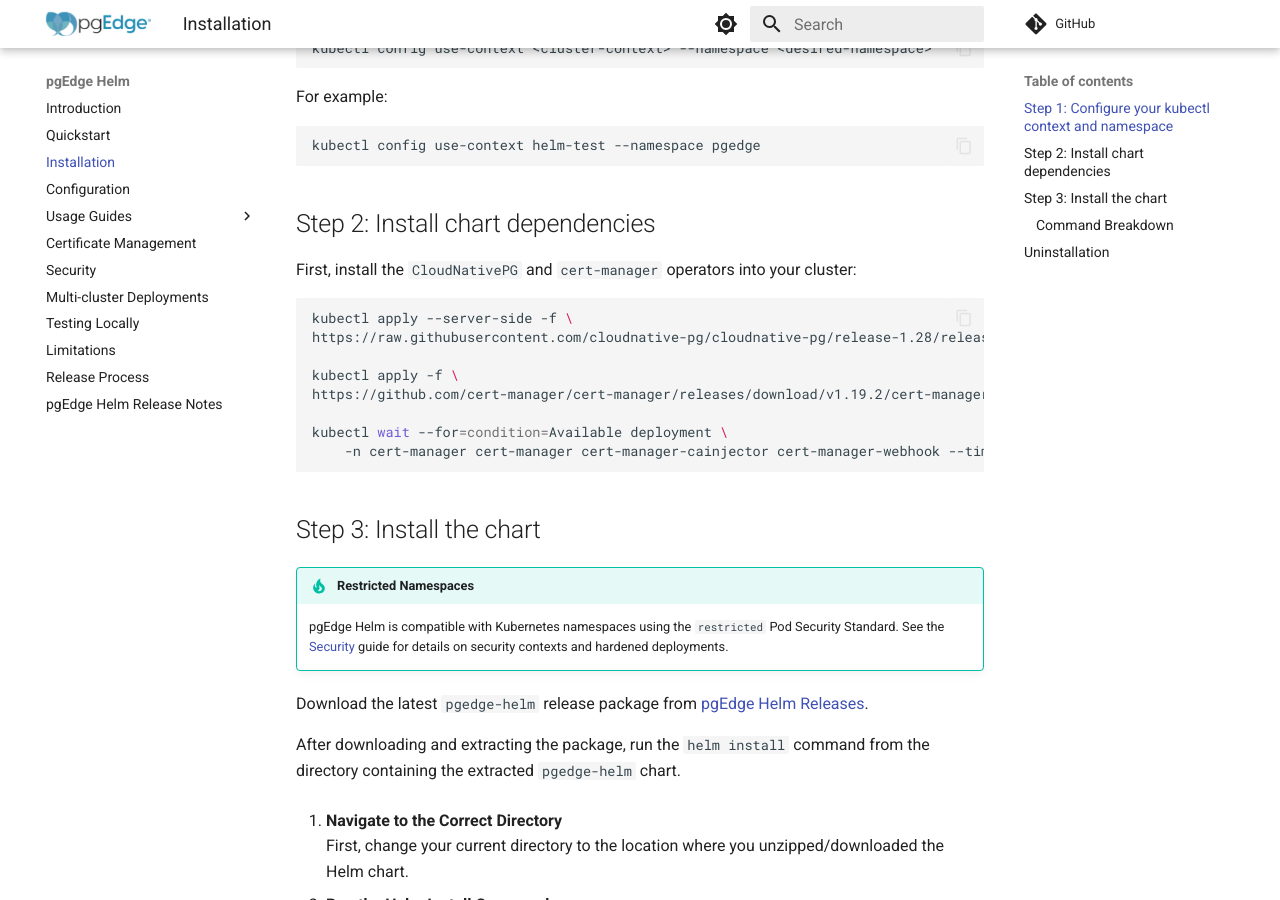
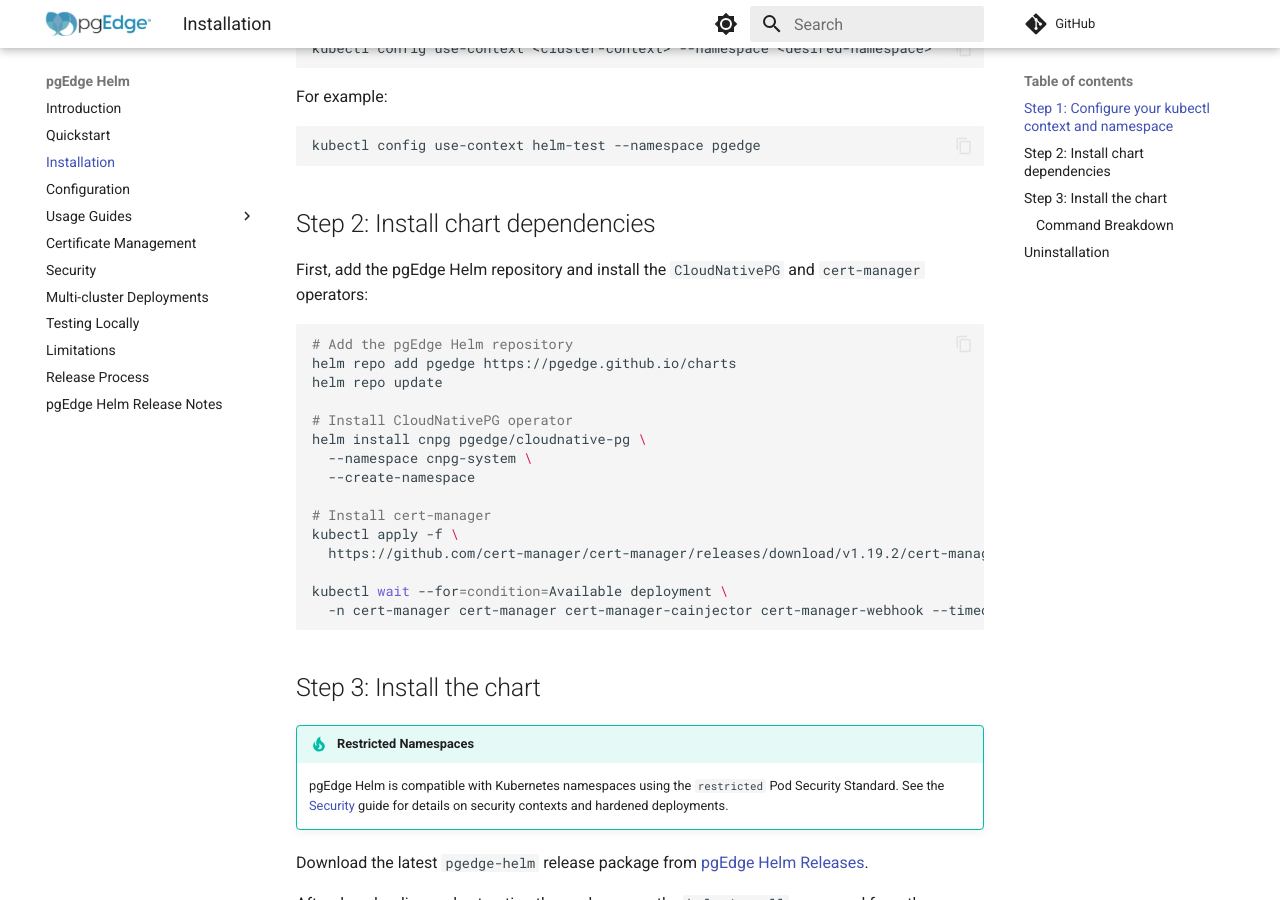
Before and after one commit to pgEdge/pgedge-helm, an MkDocs documentation site: the page built from docs/install.md, in a window 1280 px wide and 900 px high, scrolled down 2192 px. Built offline with MkDocs 1.6.1 and Material for MkDocs 9.7.7, drawn with Linux system fonts in a browser that asks for light colours; comment, search, counter and statistics services are not loaded.

Commit message:
docs: update changelog, various docs for release

````diff
--- a/docs/install.md
+++ b/docs/install.md
@@ -103,17 +103,24 @@
 
 ## Step 2: Install chart dependencies
 
-First, install the `CloudNativePG` and `cert-manager` operators into your cluster:
+First, add the pgEdge Helm repository and install the `CloudNativePG` and `cert-manager` operators:
 
 ```shell
-kubectl apply --server-side -f \
-https://raw.githubusercontent.com/cloudnative-pg/cloudnative-pg/release-1.28/releases/cnpg-1.28.0.yaml
+# Add the pgEdge Helm repository
+helm repo add pgedge https://pgedge.github.io/charts
+helm repo update
 
+# Install CloudNativePG operator
+helm install cnpg pgedge/cloudnative-pg \
+  --namespace cnpg-system \
+  --create-namespace
+
+# Install cert-manager
 kubectl apply -f \
-https://github.com/cert-manager/cert-manager/releases/download/v1.19.2/cert-manager.yaml
+  https://github.com/cert-manager/cert-manager/releases/download/v1.19.2/cert-manager.yaml
 
 kubectl wait --for=condition=Available deployment \
-	-n cert-manager cert-manager cert-manager-cainjector cert-manager-webhook --timeout=120s
+  -n cert-manager cert-manager cert-manager-cainjector cert-manager-webhook --timeout=120s
 ```
 
 ## Step 3: Install the chart
````
Also changed, not shown: CHANGELOG.md (+4 -2 lines), README.md (+12 -0 lines), docs/changelog.md (+5 -4 lines), docs/index.md (+1 -0 lines), docs/quickstart.md (+6 -4 lines), docs/usage/backups.md (+65 -45 lines), 1 other file.
